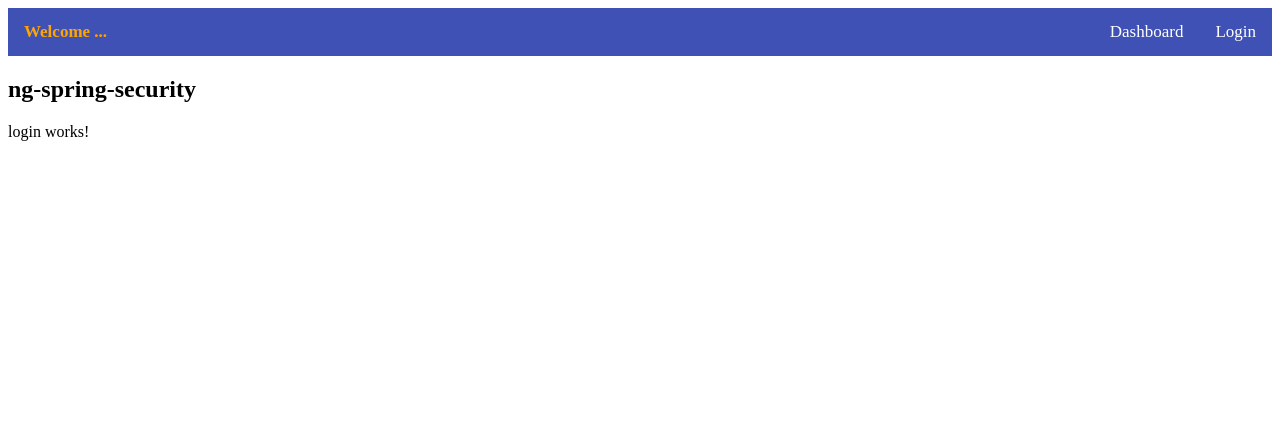
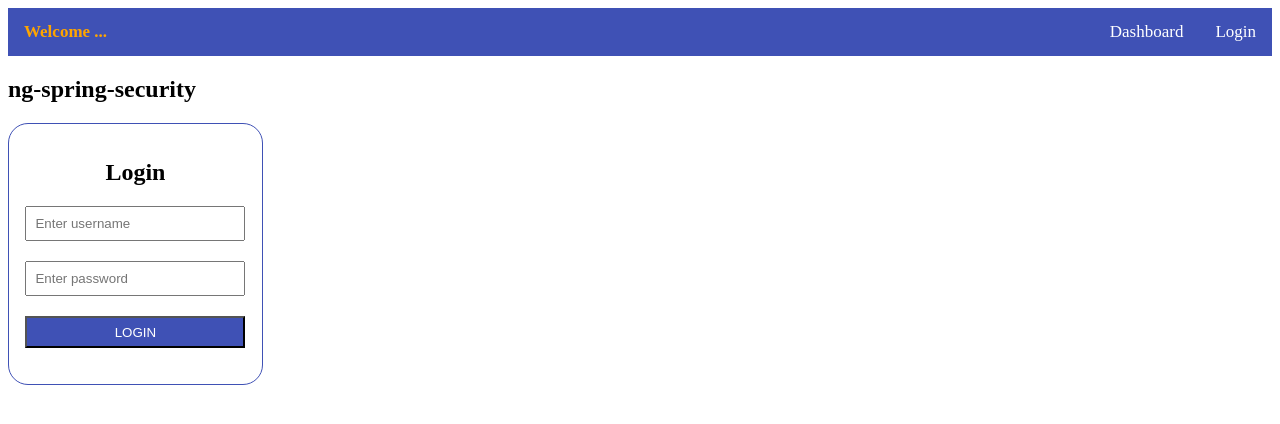
Before and after one commit to vocaltech/ng-spring-security, an Angular app: page /#/login in a window 1280 px wide. Shown: the top 424 px of the page. Built offline with nearby package versions, Linux system fonts and the light colour scheme.

Commit message:
Implement login form

```diff
--- a/src/app/login/login.component.html
+++ b/src/app/login/login.component.html
@@ -1 +1,35 @@
-<p>login works!</p>
+<form (ngSubmit)="onLoginSubmit()" #loginform="ngForm">
+    <div class="container">
+        <div>
+            <span>Login</span>
+        </div>
+
+        <div>
+            <input type="text" name="username" placeholder="Enter username" ngModel required #username="ngModel" />
+        </div>
+
+        <div *ngIf="username.invalid && username.touched">
+            <div *ngIf="username.errors?.['required']">
+                Name is required
+            </div>
+        </div>
+
+        <div>
+            <input type="password" name="password" placeholder="Enter password" ngModel required #password="ngModel" />
+        </div>
+
+        <div *ngIf="password.invalid && password.touched">
+            <div *ngIf="password.errors?.['required']">
+                Password is required
+            </div>
+        </div>
+
+        <div *ngIf="!isLoading; else loadingButton">
+            <button type="submit" name="btnlogin" [disabled]="isLoading">LOGIN</button>
+        </div>
+        <ng-template #loadingButton>
+            <button type="submit" name="btnlogin" [disabled]="isLoading">loading...</button>
+        </ng-template>
+
+    </div>
+</form>
```
